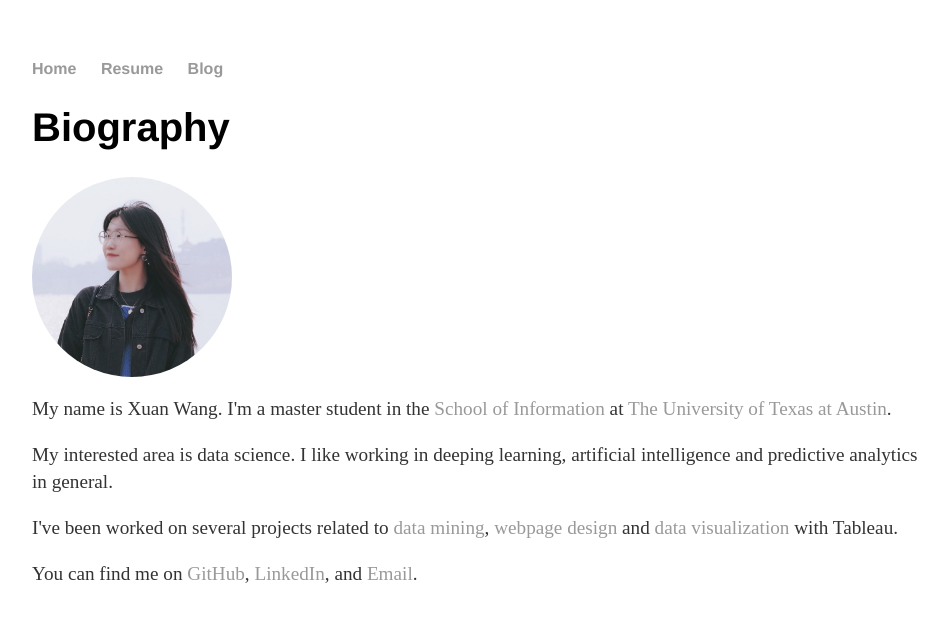
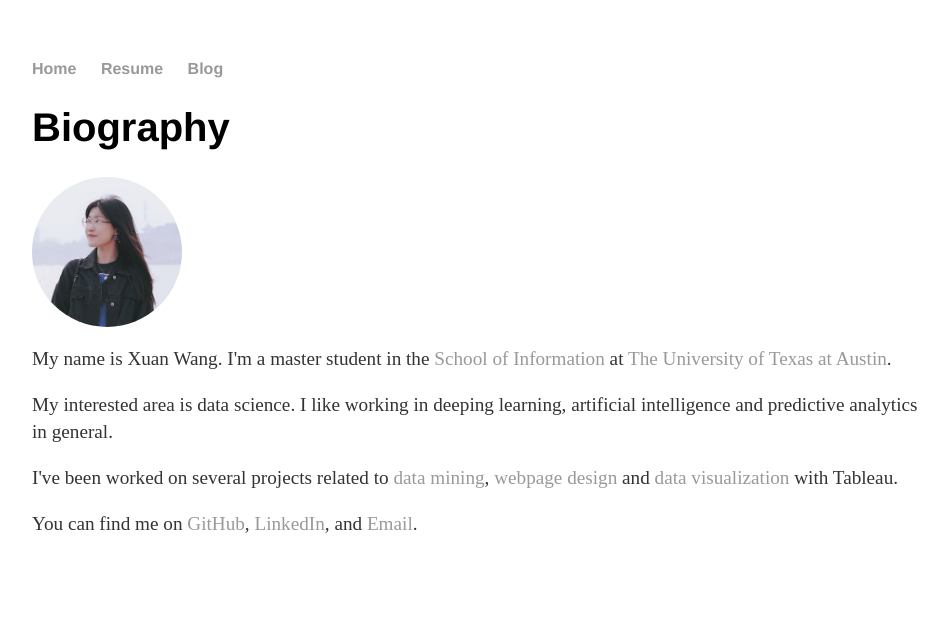
Before and after one commit to xxuanwang-zz/Portfolio, a Jekyll site: the page built from index.html, in a window 1280 px wide. Shown: the top 622 px of the page, without its empty margins (160-1108 px from the left). Built offline with Jekyll 4.4.1, drawn with Linux system fonts in a browser that asks for light colours.

Commit message:
Update index.html

```diff
--- a/index.html
+++ b/index.html
@@ -10,14 +10,14 @@
 	  .div{
 		  border-radius:50%;
 		  overflow:hidden;
-		  width: 200px;
-		  height: 200px;
-		  text-align: center;
+		  width: 150px;
+		  height: 150px;
 	  }
   </style>
   <section id="about">
+
     <div class="div">
-	    <img src="./img/me.jpg" style="width: 100%; height: auto;" vertical-align: middle;/>
+	    <img src="./img/me.jpg" style="width: 100%; height: auto;"/>
      </div>
 
     <p>
```
